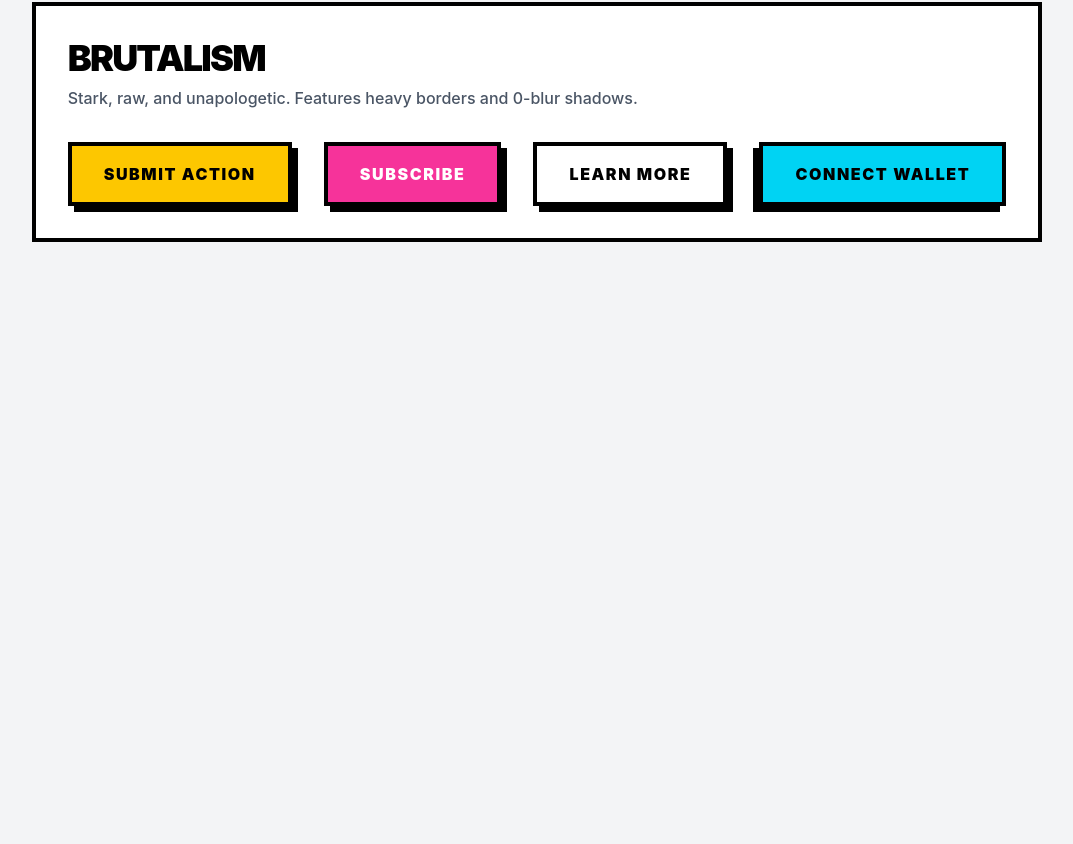
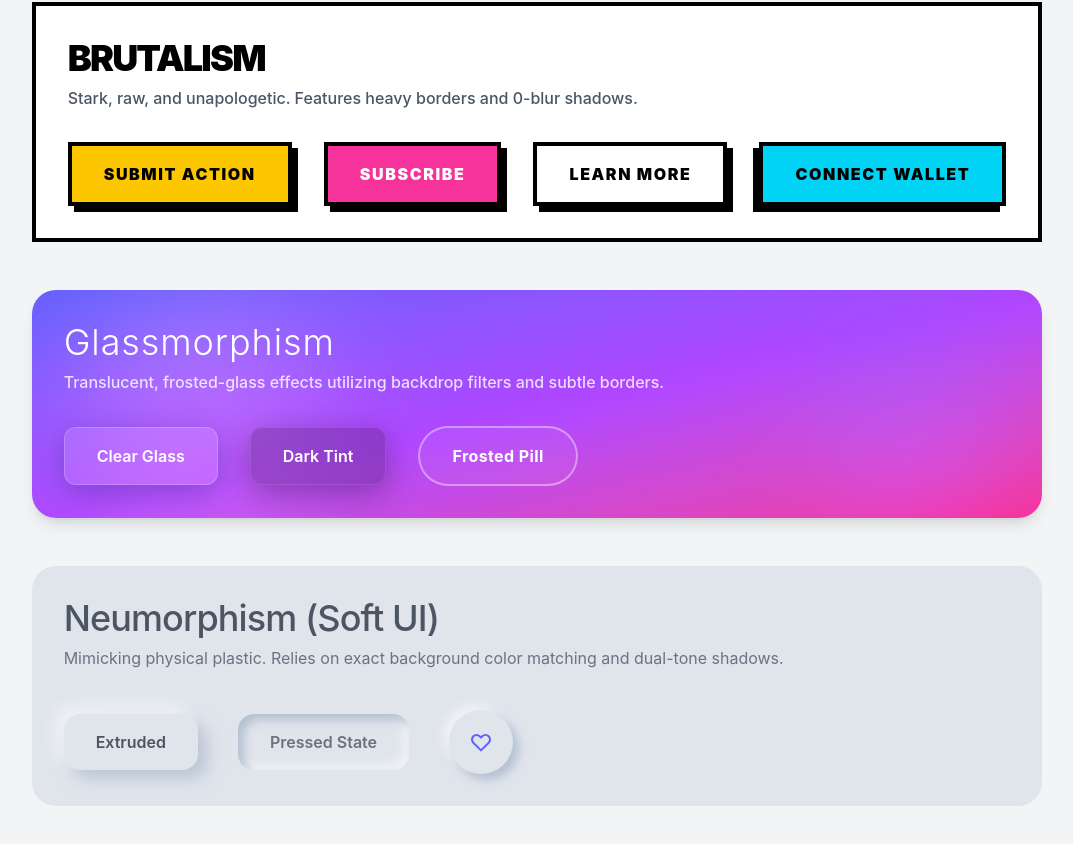
Before and after one commit to samybit/modern-buttons-sliders, a Next.js app: page / in a window 1280 px wide. Shown: the part 218-1062 px from the top of the page, without its empty margins (103-1176 px from the left). Before the commit the page ends 800 px from the top, so only its background shows below. Built offline with nearby package versions, Linux system fonts and the light colour scheme.

Commit message:
add Glassmorphism and Neumorphism

```diff
--- a/app/page.tsx
+++ b/app/page.tsx
@@ -1,5 +1,7 @@
 // app/page.tsx
 import BrutalistSection from "@/components/BrutalistSection";
+import GlassmorphismSection from "@/components/GlassmorphismSection";
+import NeumorphismSection from "@/components/NeumorphismSection";
 
 export default function Home() {
   return (
@@ -10,8 +12,9 @@ export default function Home() {
       </header>
 
       <BrutalistSection />
+      <GlassmorphismSection />
+      <NeumorphismSection />
 
-      {/* Future sections will go here */}
     </main>
   );
 }
--- /dev/null
+++ b/components/GlassmorphismSection.tsx
@@ -0,0 +1,32 @@
+// components/GlassmorphismSection.tsx
+export default function GlassmorphismSection() {
+  return (
+    <section className="p-8 mb-12 rounded-3xl relative overflow-hidden bg-gradient-to-br from-indigo-500 via-purple-500 to-pink-500 shadow-lg">
+      {/* Decorative background blur to emphasize the glass effect */}
+      <div className="absolute top-0 left-10 w-64 h-64 bg-white/30 rounded-full mix-blend-overlay filter blur-3xl"></div>
+      <div className="absolute bottom-0 right-10 w-48 h-48 bg-blue-400/40 rounded-full mix-blend-overlay filter blur-2xl"></div>
+
+      <div className="relative z-10 mb-8">
+        <h2 className="text-4xl font-light tracking-wide text-white">Glassmorphism</h2>
+        <p className="text-white/80 font-medium mt-2">Translucent, frosted-glass effects utilizing backdrop filters and subtle borders.</p>
+      </div>
+
+      <div className="relative z-10 flex flex-wrap gap-8 items-center">
+        {/* Clear Glass */}
+        <button className="px-8 py-4 rounded-xl bg-white/10 backdrop-blur-md border border-white/20 text-white font-semibold shadow-[0_8px_32px_0_rgba(31,38,135,0.37)] hover:bg-white/20 hover:scale-105 transition-all duration-300 focus:outline-none">
+          Clear Glass
+        </button>
+
+        {/* Dark Tinted Glass */}
+        <button className="px-8 py-4 rounded-xl bg-black/20 backdrop-blur-lg border border-white/10 text-white font-semibold shadow-[0_8px_32px_0_rgba(0,0,0,0.3)] hover:bg-black/30 hover:scale-105 transition-all duration-300 focus:outline-none">
+          Dark Tint
+        </button>
+
+        {/* Frosted Pill */}
+        <button className="px-8 py-4 rounded-full bg-white/5 backdrop-blur-sm border-2 border-white/40 text-white font-bold tracking-wide hover:bg-white/10 hover:shadow-[0_0_20px_rgba(255,255,255,0.4)] transition-all duration-300 focus:outline-none">
+          Frosted Pill
+        </button>
+      </div>
+    </section>
+  );
+}
--- /dev/null
+++ b/components/NeumorphismSection.tsx
@@ -0,0 +1,30 @@
+// components/NeumorphismSection.tsx
+export default function NeumorphismSection() {
+  return (
+    <section className="p-8 mb-12 rounded-3xl bg-[#e0e5ec]">
+      <div className="mb-10">
+        <h2 className="text-4xl font-medium text-[#4b5563] tracking-tight">Neumorphism (Soft UI)</h2>
+        <p className="text-[#6b7280] mt-2">Mimicking physical plastic. Relies on exact background color matching and dual-tone shadows.</p>
+      </div>
+
+      <div className="flex flex-wrap gap-10 items-center">
+        {/* Default Extruded Button */}
+        <button className="px-8 py-4 rounded-2xl bg-[#e0e5ec] text-[#4b5563] font-semibold shadow-[9px_9px_16px_rgb(163,177,198,0.6),-9px_-9px_16px_rgba(255,255,255,0.5)] hover:shadow-[12px_12px_20px_rgb(163,177,198,0.7),-12px_-12px_20px_rgba(255,255,255,0.6)] active:shadow-[inset_6px_6px_10px_0_rgba(163,177,198,0.7),inset_-6px_-6px_10px_0_rgba(255,255,255,0.5)] transition-all duration-300 focus:outline-none">
+          Extruded
+        </button>
+
+        {/* Pressed / Inset Button */}
+        <button className="px-8 py-4 rounded-2xl bg-[#e0e5ec] text-[#6b7280] font-semibold shadow-[inset_6px_6px_10px_0_rgba(163,177,198,0.7),inset_-6px_-6px_10px_0_rgba(255,255,255,0.5)] focus:outline-none cursor-default">
+          Pressed State
+        </button>
+
+        {/* Floating Icon Button */}
+        <button className="w-16 h-16 rounded-full bg-[#e0e5ec] text-indigo-500 flex items-center justify-center font-bold shadow-[6px_6px_10px_0_rgba(163,177,198,0.7),-6px_-6px_10px_0_rgba(255,255,255,0.5)] active:shadow-[inset_4px_4px_6px_0_rgba(163,177,198,0.7),inset_-4px_-4px_6px_0_rgba(255,255,255,0.5)] transition-all duration-300 focus:outline-none">
+          <svg className="w-6 h-6" fill="none" stroke="currentColor" viewBox="0 0 24 24" xmlns="http://www.w3.org/2000/svg">
+            <path strokeLinecap="round" strokeLinejoin="round" strokeWidth={2} d="M4.318 6.318a4.5 4.5 0 000 6.364L12 20.364l7.682-7.682a4.5 4.5 0 00-6.364-6.364L12 7.636l-1.318-1.318a4.5 4.5 0 00-6.364 0z" />
+          </svg>
+        </button>
+      </div>
+    </section>
+  );
+}
```
